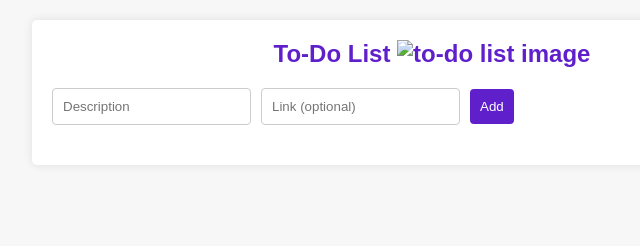
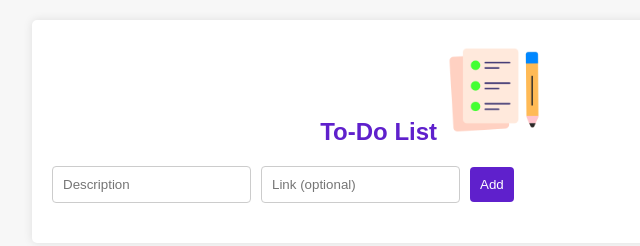
Before and after one commit to yemanth-sai-kumar-1/todo-app, a plain HTML site: page index.html in a window 1280 px wide. Shown: the whole page, without its empty margins (208-848 px from the left). Drawn offline with Linux system fonts and the light colour scheme.

Commit message:
Update index.html

```diff
--- a/index.html
+++ b/index.html
@@ -10,7 +10,7 @@
   <body>
     <div class="container">
       <div class="todo-app">
-        <h2>To-Do List <img src="./To-Do-Img/images/icon.png" alt="to-do list image"/></h2>
+        <h2>To-Do List <img src="icon.png" alt="to-do list image"/></h2>
         <div class="row">
             <input type="text" id="description" placeholder="Description"/>
             <input type="url" id="link" placeholder="Link (optional)" />
```
